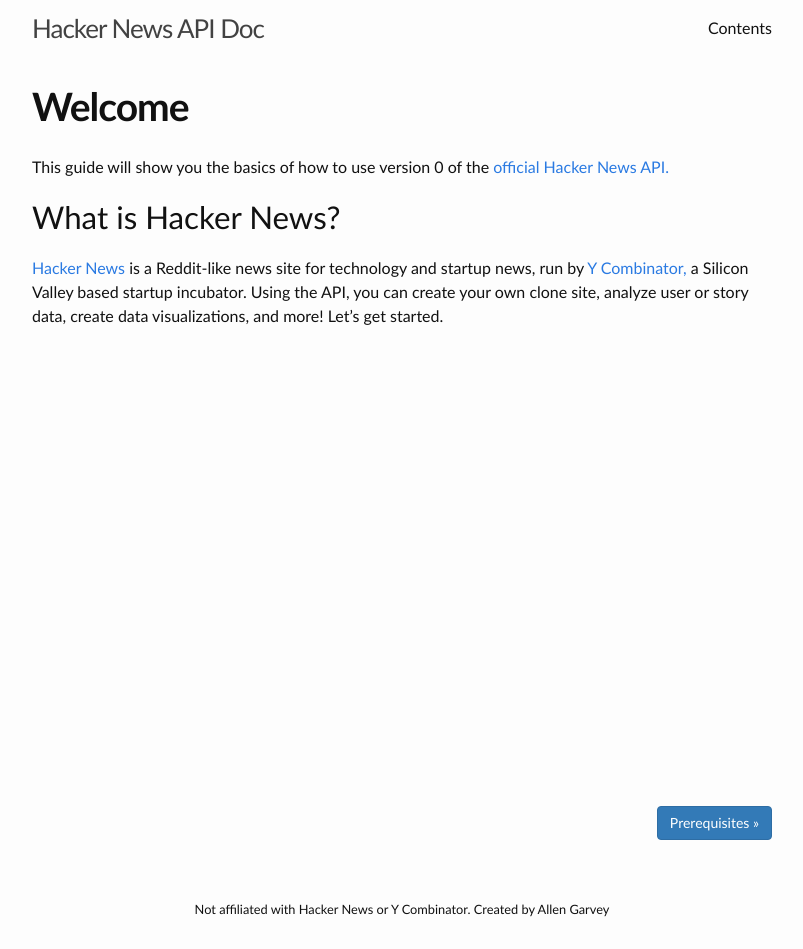
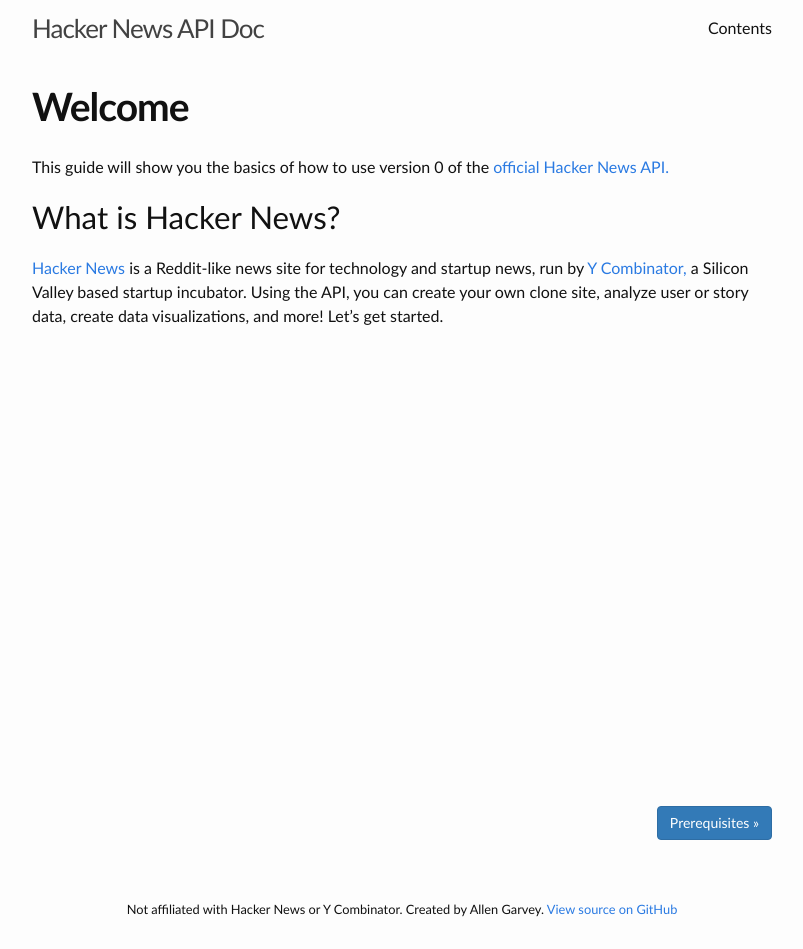
Before and after one commit to allen-garvey/hacker-news-api-doc, a Jekyll site: the page built from index.html, in a window 1280 px wide. Shown: the whole page, without its empty margins (238-1041 px from the left). Built offline with Jekyll 4.4.1, drawn with Linux system fonts in a browser that asks for light colours.

Commit message:
add github repo url for project in footer

```diff
--- a/_config.yml
+++ b/_config.yml
@@ -14,7 +14,7 @@
   Google search results) and in your feed.xml site description.
 baseurl: "" # the subpath of your site, e.g. /blog
 url: "http://localhost:3000/" # the base hostname & protocol for your site
-
+repo_url: "https://github.com/allen-garvey/hacker-news-api-doc"
 future: true
 
 # Build settings
--- a/_includes/footer.html
+++ b/_includes/footer.html
@@ -1,5 +1,5 @@
 <footer class="site-footer">
     <div class="wrapper center">
-		Not affiliated with Hacker News or Y Combinator. Created by Allen Garvey
+		Not affiliated with Hacker News or Y Combinator. Created by Allen Garvey. <a href="{{site.repo_url}}">View source on GitHub
     </div>
 </footer>
```
